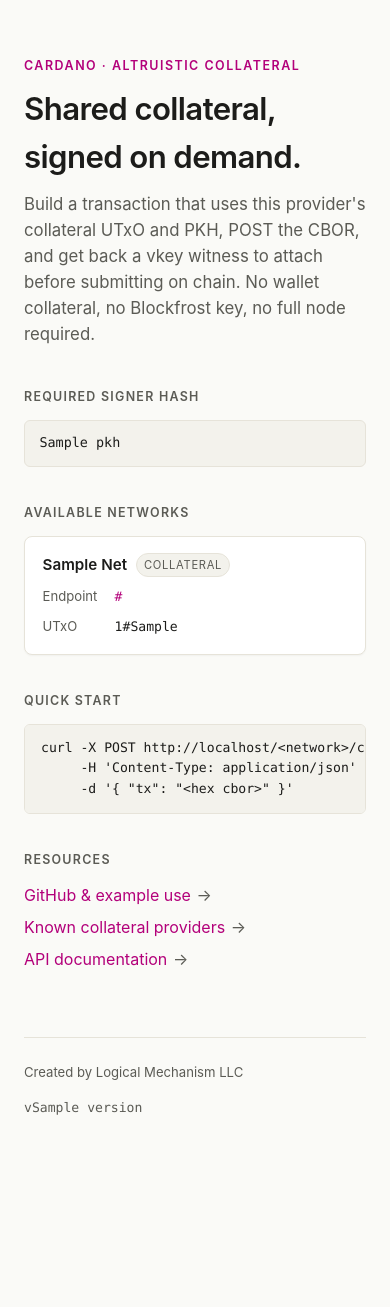
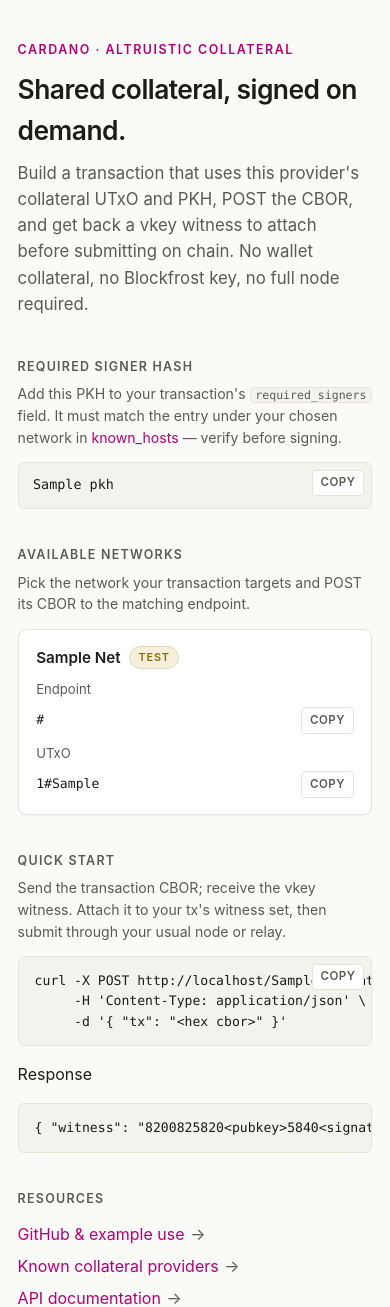
Before and after one commit to logical-mechanism/Collateral-Provider, a Django app: template collateral_provider/api/templates/api/landing.html in a window 390 px wide. Shown: the top 1307 px of the page. Before the commit the page ends 1115 px from the top, so only its background shows below. Run offline with Django 5.2, Linux system fonts and the light colour scheme; the template is opened without the code that fills it: most values are stand-ins (such as "Sample title", 1, 10 or a date in 2020).

Commit message:
landing page: copy buttons, network typing, response shape
- copy-to-clipboard buttons on the PKH, each network's endpoint URL,
  each UTxO ref, and the curl example; vanilla JS, no deps
- short hint sentences under each section heading explain why the value
  matters (PKH must match required_signers + the registry; pick a
  network and POST CBOR; attach the witness to your tx's witness set)
- replace the meaningless "collateral" pill with a Live/Test badge
  (mainnet -> Live green, anything else -> Test amber)
- endpoint shown as copyable code, not an <a>; the old link opened a
  GET on a POST endpoint and returned 405
- response-shape pre block under the curl example so the round-trip
  shape is visible without leaving the page
- pre-fill the curl example with the first configured network name
  instead of a literal <network> placeholder, falling back when the PKH
  isn't yet registered
- focus-visible outlines for keyboard a11y; small-screen breakpoint
  stacks row labels on phones
- views.landing_page: drop the unused raw_networks_json context (and
  the now-orphan json import); pass example_network for the curl block

Co-Authored-By: Claude Opus 4.7 (1M context) <noreply@anthropic.com>

```diff
--- a/collateral_provider/api/templates/api/landing.html
+++ b/collateral_provider/api/templates/api/landing.html
@@ -29,6 +29,13 @@
             --accent-hover: #870059;
             --code-bg: #f3f2ec;
             --shadow: 0 1px 2px rgba(20, 20, 20, 0.04);
+            --live: #1e7a3f;
+            --live-bg: #e6f4ec;
+            --live-border: #c5e3d1;
+            --test: #8a6a14;
+            --test-bg: #f6efd9;
+            --test-border: #e3d9b5;
+            --focus: #b3007a55;
         }
         @media (prefers-color-scheme: dark) {
             :root {
@@ -42,6 +49,13 @@
                 --accent-hover: #ff8acc;
                 --code-bg: #0f0f0c;
                 --shadow: 0 1px 2px rgba(0, 0, 0, 0.4);
+                --live: #6cd49a;
+                --live-bg: #16291f;
+                --live-border: #1f3d2c;
+                --test: #e5c878;
+                --test-bg: #2a2517;
+                --test-border: #3d3522;
+                --focus: #ff5fb866;
             }
         }
         * { box-sizing: border-box; }
@@ -52,6 +66,11 @@
             color: var(--text);
             line-height: 1.55;
             -webkit-font-smoothing: antialiased;
+        }
+        :focus-visible {
+            outline: 2px solid var(--focus);
+            outline-offset: 2px;
+            border-radius: 4px;
         }
         .wrap {
             max-width: 760px;
@@ -80,6 +99,7 @@
             max-width: 56ch;
         }
         section { margin-top: 2.25rem; }
+        section > h2 + .hint { margin: -0.4rem 0 0.85rem; }
         h2 {
             font-size: 0.78rem;
             text-transform: uppercase;
@@ -87,6 +107,19 @@
             color: var(--text-muted);
             font-weight: 600;
             margin: 0 0 0.85rem;
+        }
+        .hint {
+            font-size: 0.88rem;
+            color: var(--text-muted);
+            margin: 0 0 0.85rem;
+            max-width: 60ch;
+        }
+        .hint code {
+            background: var(--code-bg);
+            border: 1px solid var(--border);
+            border-radius: 4px;
+            padding: 0 0.3rem;
+            font-size: 0.82em;
         }
         .card {
             background: var(--surface);
@@ -96,6 +129,9 @@
             box-shadow: var(--shadow);
         }
         .card + .card { margin-top: 0.6rem; }
+        .pkh-wrap {
+            position: relative;
+        }
         .pkh {
             font-family: "SF Mono", "Menlo", "Consolas", monospace;
             font-size: 0.84rem;
@@ -103,14 +139,36 @@
             word-break: break-all;
             background: var(--code-bg);
             padding: 0.75rem 0.9rem;
+            padding-right: 4.25rem;
             border-radius: 6px;
             border: 1px solid var(--border);
             display: block;
         }
+        .copy {
+            font: inherit;
+            font-size: 0.72rem;
+            font-weight: 600;
+            letter-spacing: 0.04em;
+            text-transform: uppercase;
+            color: var(--text-muted);
+            background: var(--surface);
+            border: 1px solid var(--border);
+            border-radius: 4px;
+            padding: 0.2rem 0.5rem;
+            cursor: pointer;
+            transition: color 120ms ease, border-color 120ms ease, background 120ms ease;
+        }
+        .copy:hover { color: var(--accent); border-color: var(--accent); }
+        .copy.copied { color: var(--live); border-color: var(--live-border); background: var(--live-bg); }
+        .pkh-wrap .copy {
+            position: absolute;
+            top: 0.5rem;
+            right: 0.5rem;
+        }
         .net {
             display: flex;
             flex-direction: column;
-            gap: 0.55rem;
+            gap: 0.6rem;
         }
         .net-head {
             display: flex;
@@ -123,32 +181,46 @@
             text-transform: capitalize;
         }
         .badge {
-            font-size: 0.7rem;
+            font-size: 0.68rem;
+            font-weight: 600;
             text-transform: uppercase;
-            letter-spacing: 0.06em;
-            padding: 0.15rem 0.45rem;
+            letter-spacing: 0.08em;
+            padding: 0.12rem 0.5rem;
             border-radius: 999px;
             background: var(--surface-2);
             color: var(--text-muted);
             border: 1px solid var(--border);
         }
+        .badge.live {
+            color: var(--live);
+            background: var(--live-bg);
+            border-color: var(--live-border);
+        }
+        .badge.test {
+            color: var(--test);
+            background: var(--test-bg);
+            border-color: var(--test-border);
+        }
         .row {
             display: flex;
             gap: 0.5rem;
             font-size: 0.82rem;
-            align-items: baseline;
+            align-items: center;
             flex-wrap: wrap;
         }
         .row .k {
             color: var(--text-muted);
-            min-width: 4rem;
+            min-width: 4.5rem;
+            flex-shrink: 0;
         }
         .row .v {
             font-family: "SF Mono", "Menlo", "Consolas", monospace;
             color: var(--text);
             word-break: break-all;
             flex: 1;
+            min-width: 0;
         }
+        .row .copy { flex-shrink: 0; }
         a {
             color: var(--accent);
             text-decoration: none;
@@ -156,16 +228,33 @@
             transition: border-color 120ms ease, color 120ms ease;
         }
         a:hover { color: var(--accent-hover); border-bottom-color: currentColor; }
+        .code-wrap {
+            position: relative;
+        }
+        .code-wrap .copy {
+            position: absolute;
+            top: 0.5rem;
+            right: 0.5rem;
+        }
         pre {
             background: var(--code-bg);
             border: 1px solid var(--border);
             border-radius: 6px;
             padding: 0.85rem 1rem;
+            padding-right: 4.25rem;
             overflow-x: auto;
             font-family: "SF Mono", "Menlo", "Consolas", monospace;
             font-size: 0.82rem;
             margin: 0;
             color: var(--text);
+        }
+        pre + .response-label {
+            font-size: 0.72rem;
+            text-transform: uppercase;
+            letter-spacing: 0.08em;
+            color: var(--text-muted);
+            font-weight: 600;
+            margin: 0.85rem 0 0.4rem;
         }
         code { font-family: "SF Mono", "Menlo", "Consolas", monospace; font-size: 0.9em; }
         ul.links {
@@ -206,6 +295,11 @@
             flex-wrap: wrap;
         }
         footer .ver { font-family: "SF Mono", "Menlo", "Consolas", monospace; }
+        @media (max-width: 480px) {
+            .wrap { padding: 2.5rem 1.1rem 3rem; }
+            h1 { font-size: 1.65rem; }
+            .row .k { min-width: 0; flex-basis: 100%; }
+        }
     </style>
 </head>
 <body>
@@ -222,28 +316,45 @@
 
         <section>
             <h2>Required Signer Hash</h2>
-            <code class="pkh">{{ pkh }}</code>
+            <p class="hint">
+                Add this PKH to your transaction's <code>required_signers</code> field.
+                It must match the entry under your chosen network in
+                <a href="/known_hosts/">known_hosts</a> — verify before signing.
+            </p>
+            <div class="pkh-wrap">
+                <code class="pkh" id="pkh-value">{{ pkh }}</code>
+                <button type="button" class="copy" data-copy="#pkh-value" aria-label="Copy PKH">Copy</button>
+            </div>
         </section>
 
         <section>
             <h2>Available Networks</h2>
             {% if networks %}
+                <p class="hint">
+                    Pick the network your transaction targets and POST its CBOR to the matching endpoint.
+                </p>
                 {% for net in networks %}
                 <div class="card net">
                     <div class="net-head">
                         <span class="net-name">{{ net.name }}</span>
-                        <span class="badge">collateral</span>
+                        {% if net.name == "mainnet" %}
+                        <span class="badge live">Live</span>
+                        {% else %}
+                        <span class="badge test">Test</span>
+                        {% endif %}
                     </div>
                     {% if net.url %}
                     <div class="row">
                         <span class="k">Endpoint</span>
-                        <span class="v"><a href="{{ net.url }}">{{ net.url }}</a></span>
+                        <span class="v" id="ep-{{ forloop.counter }}">{{ net.url }}</span>
+                        <button type="button" class="copy" data-copy="#ep-{{ forloop.counter }}" aria-label="Copy endpoint URL">Copy</button>
                     </div>
                     {% endif %}
                     {% if net.utxo_id %}
                     <div class="row">
                         <span class="k">UTxO</span>
-                        <span class="v">{{ net.utxo_id }}#{{ net.utxo_idx }}</span>
+                        <span class="v" id="utxo-{{ forloop.counter }}">{{ net.utxo_id }}#{{ net.utxo_idx }}</span>
+                        <button type="button" class="copy" data-copy="#utxo-{{ forloop.counter }}" aria-label="Copy UTxO reference">Copy</button>
                     </div>
                     {% endif %}
                 </div>
@@ -262,9 +373,18 @@
 
         <section>
             <h2>Quick start</h2>
-            <pre>curl -X POST {{ request.scheme }}://{{ request.get_host }}/&lt;network&gt;/collateral/ \
+            <p class="hint">
+                Send the transaction CBOR; receive the vkey witness. Attach it to your
+                tx's witness set, then submit through your usual node or relay.
+            </p>
+            <div class="code-wrap">
+                <pre id="curl-example">curl -X POST {{ request.scheme }}://{{ request.get_host }}/{{ example_network }}/collateral/ \
      -H 'Content-Type: application/json' \
      -d '{ "tx": "&lt;hex cbor&gt;" }'</pre>
+                <button type="button" class="copy" data-copy="#curl-example" aria-label="Copy curl command">Copy</button>
+            </div>
+            <p class="response-label">Response</p>
+            <pre>{ "witness": "8200825820&lt;pubkey&gt;5840&lt;signature&gt;" }</pre>
         </section>
 
         <section>
@@ -281,5 +401,28 @@
             <span class="ver">v{{ version }}</span>
         </footer>
     </div>
+    <script>
+        document.querySelectorAll('button.copy[data-copy]').forEach((btn) => {
+            btn.addEventListener('click', async () => {
+                const sel = btn.getAttribute('data-copy');
+                const src = sel ? document.querySelector(sel) : null;
+                if (!src) return;
+                const text = (src.textContent || '').trim();
+                try {
+                    await navigator.clipboard.writeText(text);
+                } catch {
+                    return;
+                }
+                const original = btn.dataset.label || btn.textContent;
+                btn.dataset.label = original;
+                btn.textContent = 'Copied';
+                btn.classList.add('copied');
+                setTimeout(() => {
+                    btn.textContent = original;
+                    btn.classList.remove('copied');
+                }, 1200);
+            });
+        });
+    </script>
 </body>
 </html>
```
Also changed, not shown: collateral_provider/api/views.py (+6 -2 lines).
